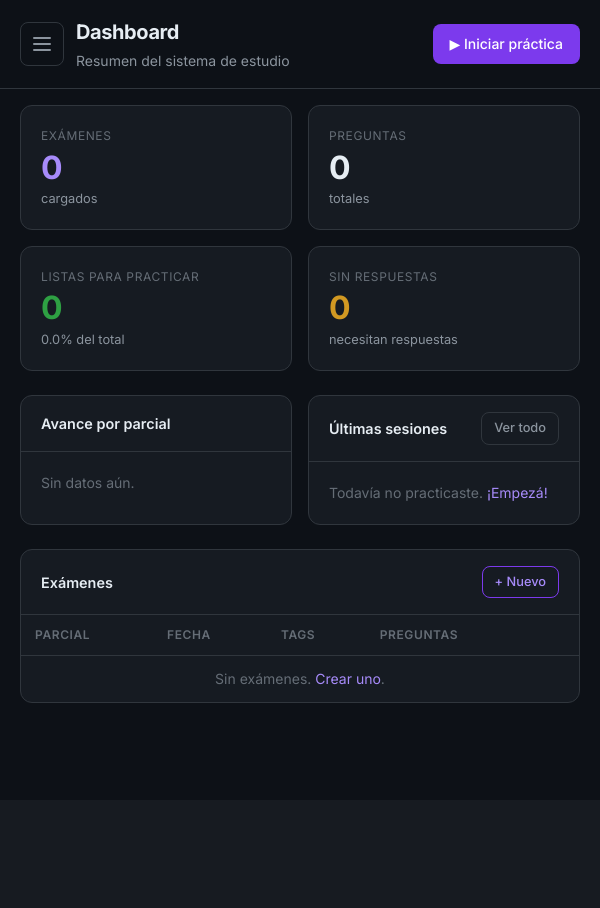
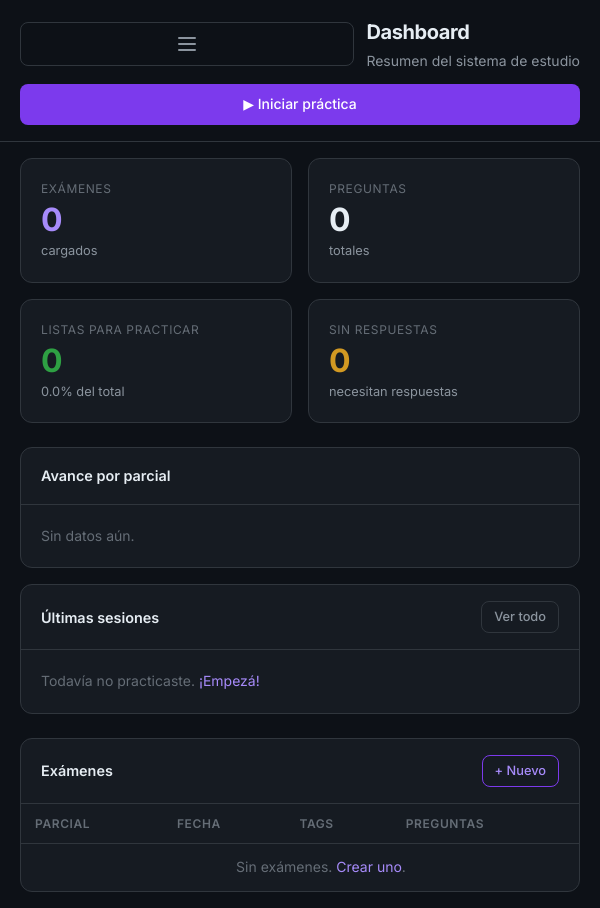
Before and after one commit to Dybalux/exam-qa-extractor, a FastAPI app: page / in a window 600 px wide. Before the commit the page ends 703 px from the top, so only its background shows below. Run offline with FastAPI, Linux system fonts and the light colour scheme; data that the repository does not hold is empty.

Commit message:
feat(responsive): improve dashboard and lists for mobile
- Add responsive page header (stack actions on mobile)
- Improve stats-grid: 2 cols on mobile, auto-fit on desktop
- Add min-width to tables for horizontal scroll on mobile
- Add -webkit-overflow-scrolling for smooth iOS scroll
- Make grid-2 stack to 1 column on mobile
- Fix table actions sizing for better mobile UX
- Make form controls full-width in filter forms on mobile

PR #2 of responsive design initiative

```diff
--- a/app/static/css/styles.css
+++ b/app/static/css/styles.css
@@ -64,6 +64,15 @@ code, pre { font-family: 'JetBrains Mono', monospace; font-size: 0.875em; }
 .page-subtitle { font-size: 0.875rem; color: var(--text-secondary); margin-top: 2px; }
 .page-body { padding: 16px 20px; flex: 1; }
 
+@media (max-width: 639px) {
+  .page-header { flex-direction: column; align-items: stretch; gap: 12px; }
+  .page-header > .flex.gap-3 { flex-wrap: wrap; }
+  .page-header > .flex.gap-3 > .btn { flex: 1; justify-content: center; }
+  .table-actions { white-space: nowrap; }
+  .table-actions .btn { padding: 6px 10px; font-size: 0.75rem; }
+  .flex-wrap > .form-control { width: 100% !important; }
+}
+
 @media (min-width: 1024px) {
   .sidebar { transform: translateX(0); }
   .sidebar-overlay { display: none; }
@@ -80,7 +89,10 @@ code, pre { font-family: 'JetBrains Mono', monospace; font-size: 0.875em; }
 .card-footer { padding: 12px 20px; border-top: 1px solid var(--border); background: var(--bg-base); font-size: 0.8rem; color: var(--text-muted); }
 
 /* Stats */
-.stats-grid { display: grid; grid-template-columns: repeat(auto-fit, minmax(180px, 1fr)); gap: 16px; margin-bottom: 24px; }
+.stats-grid { display: grid; grid-template-columns: repeat(2, 1fr); gap: 16px; margin-bottom: 24px; }
+@media (min-width: 480px) {
+  .stats-grid { grid-template-columns: repeat(auto-fit, minmax(180px, 1fr)); }
+}
 .stat-card { background: var(--bg-surface); border: 1px solid var(--border); border-radius: var(--radius-lg); padding: 20px; }
 .stat-label { font-size: 0.75rem; color: var(--text-muted); text-transform: uppercase; letter-spacing: 0.05em; }
 .stat-value { font-size: 2rem; font-weight: 700; line-height: 1.1; margin: 4px 0; }
@@ -117,8 +129,8 @@ textarea.form-control { resize: vertical; min-height: 100px; }
 .form-row { display: grid; grid-template-columns: 1fr 1fr; gap: 16px; }
 
 /* Tables */
-.table-wrap { overflow-x: auto; }
-table { width: 100%; border-collapse: collapse; font-size: 0.875rem; }
+.table-wrap { overflow-x: auto; -webkit-overflow-scrolling: touch; width: 100%; }
+table { width: 100%; border-collapse: collapse; font-size: 0.875rem; min-width: 600px; }
 thead tr { border-bottom: 1px solid var(--border); }
 th { text-align: left; padding: 10px 14px; font-size: 0.75rem; font-weight: 600; text-transform: uppercase; letter-spacing: 0.05em; color: var(--text-muted); }
 td { padding: 12px 14px; border-bottom: 1px solid var(--border-soft); vertical-align: middle; }
@@ -188,7 +200,10 @@ tr:hover td { background: var(--bg-elevated); }
 .text-secondary { color: var(--text-secondary); }
 .font-mono { font-family: 'JetBrains Mono', monospace; }
 .truncate { overflow: hidden; text-overflow: ellipsis; white-space: nowrap; }
-.grid-2 { display: grid; grid-template-columns: 1fr 1fr; gap: 16px; }
+.grid-2 { display: grid; grid-template-columns: 1fr; gap: 16px; }
+@media (min-width: 768px) {
+  .grid-2 { grid-template-columns: 1fr 1fr; }
+}
 .grid-3 { display: grid; grid-template-columns: repeat(3,1fr); gap: 16px; }
 .w-full { width: 100%; }
 .text-center { text-align: center; }
```
